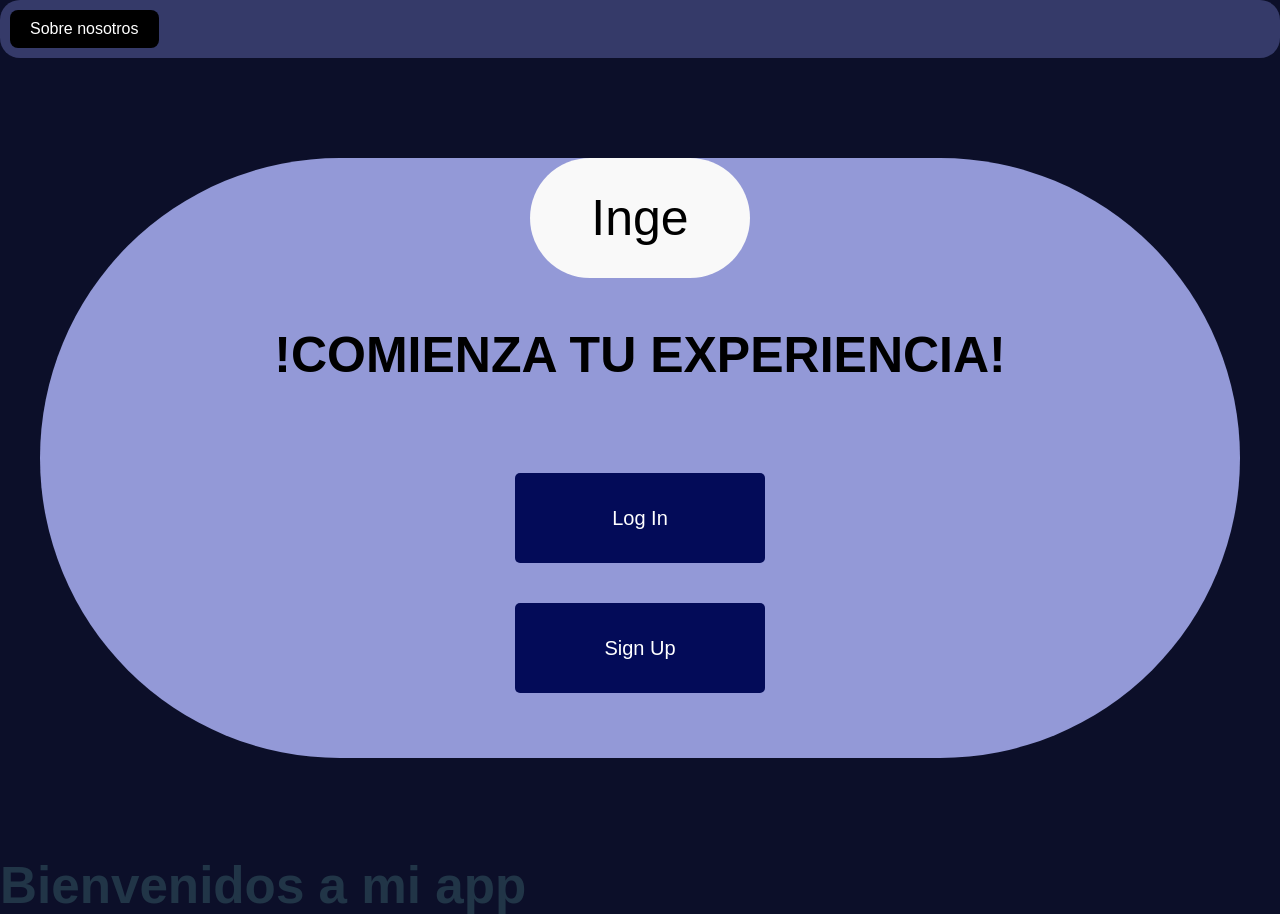
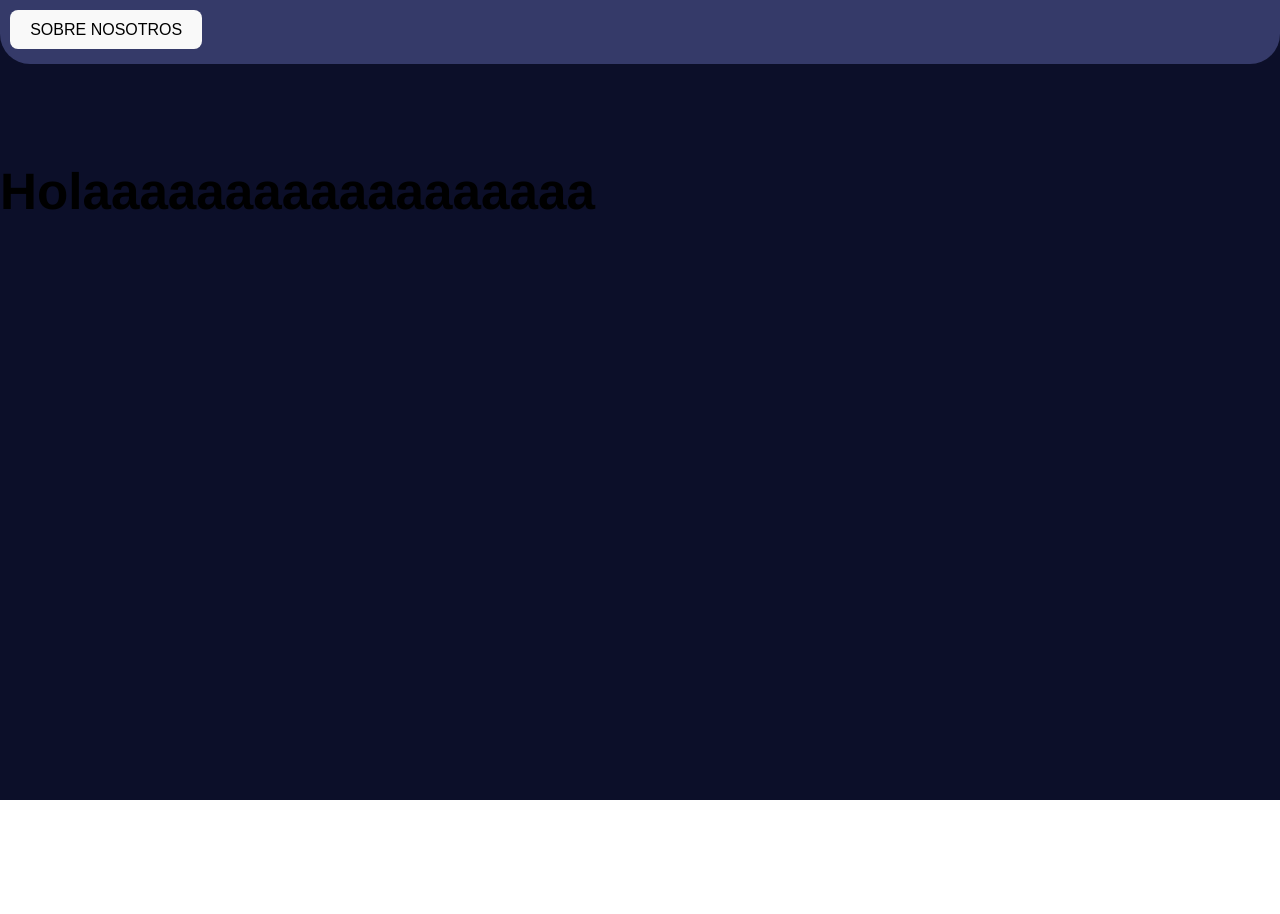
Before and after one commit to marvalenciab/ProyectoWeb, a React (Vite) app in the folder tradetrove/: page /about in a window 1280 px wide. After the commit the page ends 800 px from the top, so only its background shows below. Built offline with nearby package versions, Linux system fonts and the light colour scheme.

Commit message:
agrego logo, rutas de direccionamiento entre los componentes

```diff
--- a/tradetrove/package.json
+++ b/tradetrove/package.json
@@ -11,7 +11,8 @@
   },
   "dependencies": {
     "react": "^18.2.0",
-    "react-dom": "^18.2.0"
+    "react-dom": "^18.2.0",
+    "react-router-dom": "^6.23.1"
   },
   "devDependencies": {
     "@types/react": "^18.2.66",
--- a/tradetrove/src/App.jsx
+++ b/tradetrove/src/App.jsx
@@ -1,14 +1,27 @@
-import './App.css';
-import NavBar from "./componentes/NavBar"
-import Cuerpo from"./componentes/Cuerpo"
+import "./App.css";
+import { BrowserRouter, Route, Routes } from "react-router-dom";
+import { Sockect } from "./pages/principal";
+import SingUp from "./componentes/SingUp";
+import NavBar from "./componentes/NavBar";
+import { useState } from "react";
+import LogIng from "./componentes/LogIng";
+import SobreNosotros from "./componentes/SobreNosaotros";
 function App() {
+    const [activoPrin, setactivoPrin] = useState(false)
+
   return (
-      <div>
-         <NavBar/>
-         <Cuerpo/>
-        <h1>Bienvenidos a mi app</h1>
+    <BrowserRouter>
+    {
+      activoPrin === true ? <NavBar NameButton='Eimy'></NavBar> :<NavBar NameButton='Jefernne'></NavBar>
+    }
 
-      </div>
+      <Routes>
+        <Route path="/"  element={<Sockect/>}></Route>
+        <Route path='/about' element={<SingUp></SingUp>} />
+        <Route path='/login' element={<LogIng></LogIng>} />
+        <Route path='/sobreNosotros' element={<SobreNosotros></SobreNosotros>} />
+      </Routes>
+    </BrowserRouter>
   );
 }
 
--- a/tradetrove/src/componentes/Cuerpo.jsx
+++ b/tradetrove/src/componentes/Cuerpo.jsx
@@ -1,19 +1,20 @@
 import React from "react";
 import "../estilos-componentes/Cuerpo.css"
-
+import { NavLink } from "react-router-dom";
 
 function Cuerpo(){
     return(
 
     <div class="container">
-        <article>
-          <button> Inge</button>
+        <div className="container__div" >
+          <button className="logo" > </button>
+
           <h1> <strong>!COMIENZA TU EXPERIENCIA!</strong> </h1>
           <div class="buttons">
-              <a href="">Log In</a>
-              <a href="">Sign Up</a>
+             <NavLink to='/login'><a href="">Log in</a></NavLink>
+             <NavLink to='/about'><a href="">Sign Up</a></NavLink>
           </div>
-        </article>
+        </div>
     </div>
 
     )
--- /dev/null
+++ b/tradetrove/src/componentes/LogIng.jsx
@@ -0,0 +1,8 @@
+
+export default function LogIng() {
+  return (
+    <div>
+        <h1>LogIng</h1>
+        </div>
+  )
+}
--- a/tradetrove/src/componentes/NavBar.jsx
+++ b/tradetrove/src/componentes/NavBar.jsx
@@ -1,9 +1,10 @@
 import React from "react";
+import {NavLink} from "react-router-dom"
 import "../estilos-componentes/NavBar.css"
 function NavBar(){
     return(
         <div class="navbar">
-            <button class="nav-button">Sobre nosotros</button>
+        <NavLink to="/sobreNosotros"> <button >SOBRE NOSOTROS</button></NavLink>
         </div>
 
     )
--- /dev/null
+++ b/tradetrove/src/componentes/SingUp.jsx
@@ -0,0 +1,8 @@
+
+export default function SingUp() {
+  return (
+    <div>
+        <h1>Holaaaaaaaaaaaaaaaaaa</h1>
+    </div>
+  )
+}
--- /dev/null
+++ b/tradetrove/src/componentes/SobreNosaotros.jsx
@@ -0,0 +1,7 @@
+export default function SobreNosotros() {
+    return (
+      <div>
+        <h1>SobreNosotros</h1>
+        </div>
+    )
+  }
--- a/tradetrove/src/estilos-componentes/Cuerpo.css
+++ b/tradetrove/src/estilos-componentes/Cuerpo.css
@@ -17,6 +17,8 @@
     align-items: center;
     height: 100vh;
 
+    position: relative;
+
 }
 
 .buttons {
@@ -29,7 +31,7 @@
 }
 
 .buttons a {
-    display: block;
+
     padding: 30px;
     margin: 20px;
     text-align: center;
@@ -44,7 +46,7 @@
     background-color: purple;
 
 }
-article {
+.container__div {
     margin-top: 0px;
     background-color: rgb(147, 153, 215);
     height: 600px;
@@ -52,6 +54,7 @@ article {
     text-align: center;
     width: 1200px;
     align-items: center;
+    position: relative;
 }
 
 article h1 {
@@ -67,3 +70,22 @@ article button{
     font-size: 50px;
     border-radius: 150px;
 }
+.logo{
+    height:160px ;
+    width: 160px;
+    border-radius: 100%;
+    position:absolute;
+    left:530px ;
+    top: -40%;
+    transform: translateY(100%);
+    background-image: url("../img//logo.jpg");
+    background-size: contain;
+
+
+
+}
+h1{
+    margin-top: 100PX;
+    color: black;
+    font-family: 'Franklin Gothic Medium', 'Arial Narrow', Arial, sans-serif;
+}
--- a/tradetrove/src/estilos-componentes/NavBar.css
+++ b/tradetrove/src/estilos-componentes/NavBar.css
@@ -4,9 +4,7 @@
     box-sizing: border-box;
 
 }
-h1{
 
-}
 body {
     margin: 0;
     font-family: Arial, sans-serif;
@@ -17,18 +15,15 @@ body {
     padding: 10px;
     max-width: 100%;
     margin: 0 auto;
-    border-radius: 20px;
+    border-radius: 0px 0px 30px 30px;
+    height: 8vh;
   }
 
   .nav-button {
-    background-color: rgb(0, 0, 0);
+    background-color: rgb(252, 28, 28);
     color: white;
     border: none;
     padding: 10px 20px;
-    font-size: 16px;
-    cursor: pointer;
+
+
   }
-
-  .nav-button:hover {
-    background-color: #45a049;
-  }
--- /dev/null
+++ b/tradetrove/src/pages/principal.jsx
@@ -0,0 +1,10 @@
+import NavBar from "../componentes/NavBar";
+import Cuerpo from "../componentes/Cuerpo";
+
+export const Sockect = () => {
+  return (
+    <div>
+      <Cuerpo />
+    </div>
+  );
+};
```
Also changed, not shown: tradetrove/src/img/logo.jpg (added), 1 other file (tests, documents, lock files or other folders).
